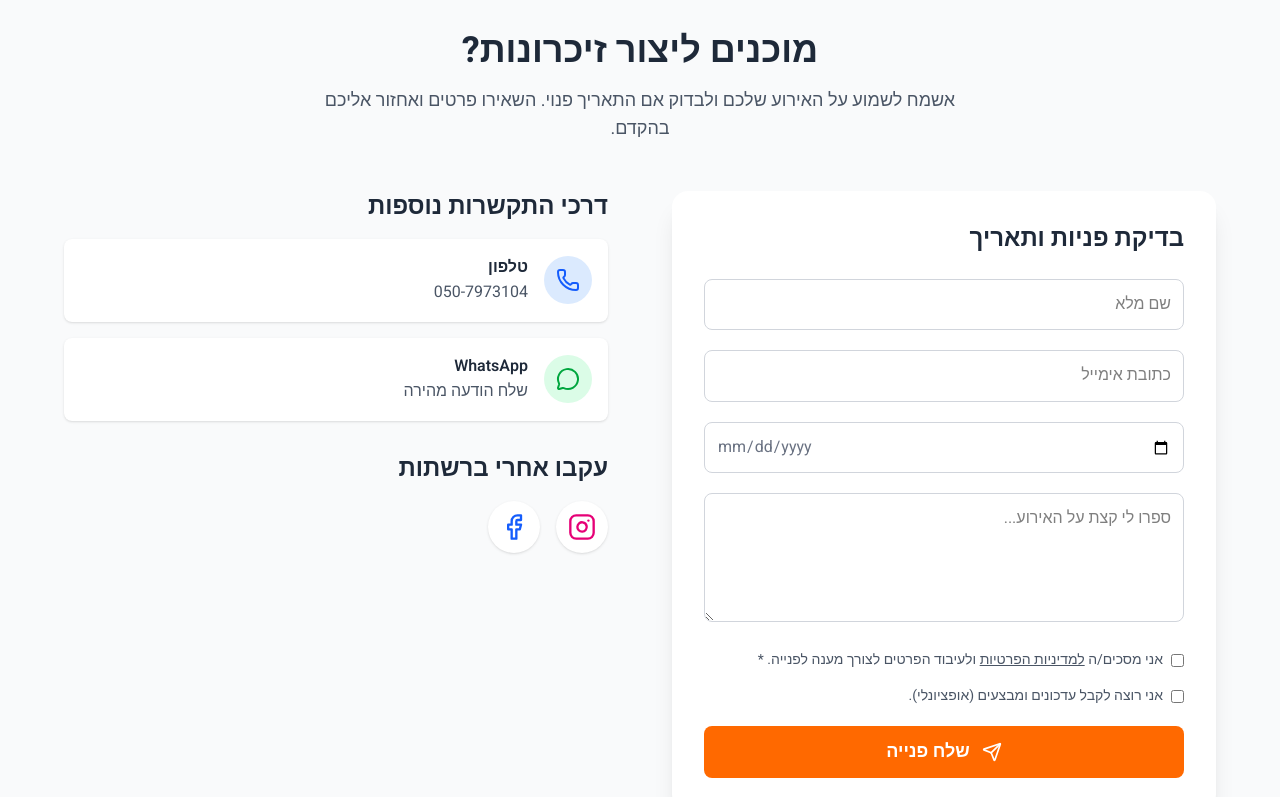
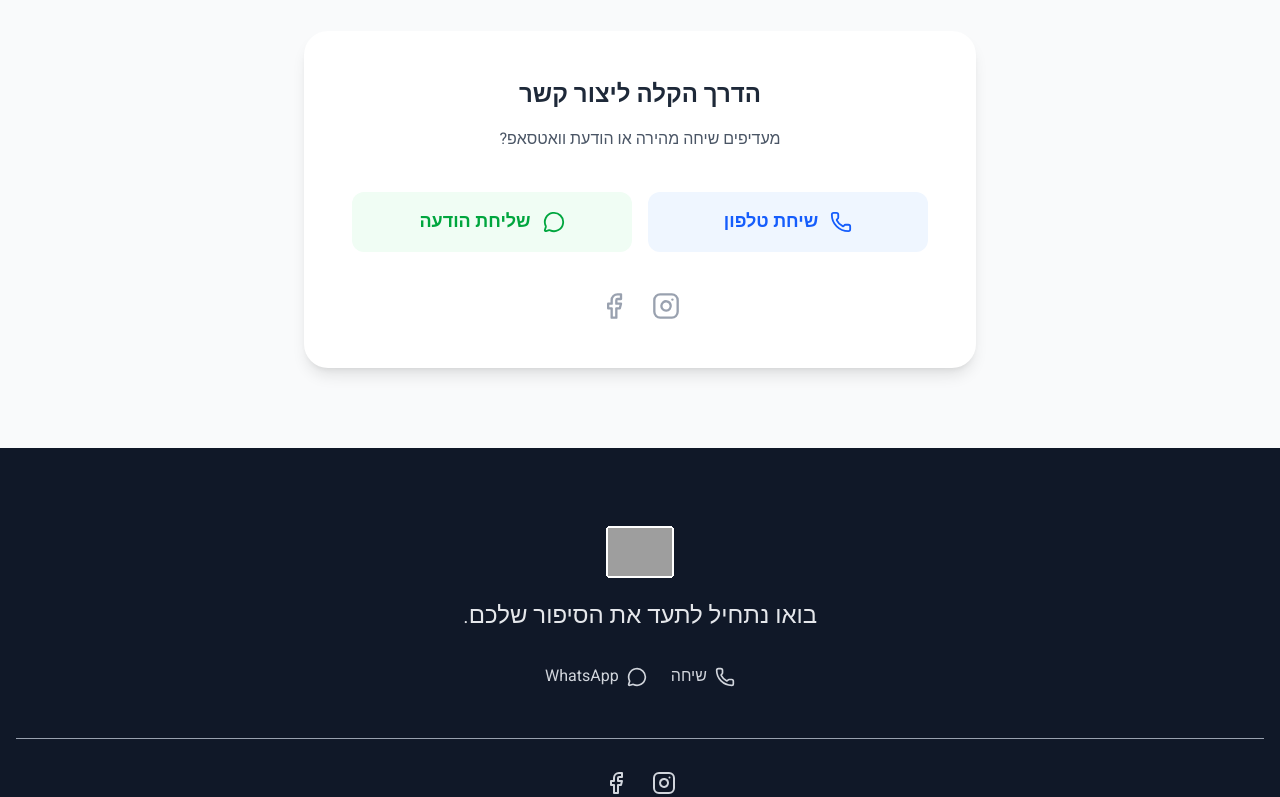
Before and after one commit to Didihazan/yanivYashar, a React (Vite) app: page / in a window 1280 px wide. Shown: the part 4500-5297 px from the top of the page. Built offline with nearby package versions, Linux system fonts and the light colour scheme; grey boxes are pictures that could not be loaded.

Commit message:
add cursor-pointer class to buttons in AccessibilityWidget, CookieConsent, and LegalModals for improved UX

```diff
--- a/src/components/ContactSection.jsx
+++ b/src/components/ContactSection.jsx
@@ -1,170 +1,58 @@
-import React, { useState } from 'react';
-import { Phone, Mail, MessageCircle, Instagram, Facebook, Send } from 'lucide-react';
+import React from 'react';
+import { Phone, MessageCircle, Instagram, Facebook } from 'lucide-react';
 
 const ContactSection = () => {
-    const [formData, setFormData] = useState({
-        name: '',
-        email: '',
-        eventDate: '', // Added event date field
-        message: '',
-        privacyConsent: false,
-        marketingConsent: false
-    });
-
-    const handleSubmit = (e) => {
-        e.preventDefault();
-        if (!formData.privacyConsent) {
-            alert('יש לאשר את מדיניות הפרטיות כדי להמשיך.');
-            return;
-        }
-        // Logic to send the form data
-        console.log('Form submitted:', formData);
-        alert('הפנייה נשלחה בהצלחה! ניצור קשר בהקדם.');
-        // Optionally reset form
-        setFormData({
-            name: '',
-            email: '',
-            eventDate: '',
-            message: '',
-            privacyConsent: false,
-            marketingConsent: false
-        });
-    };
-
-    const handleInputChange = (e) => {
-        const { name, value, type, checked } = e.target;
-        setFormData(prev => ({
-            ...prev,
-            [name]: type === 'checkbox' ? checked : value
-        }));
-    };
-
     return (
         <section id="contact" className="py-20 bg-gray-50">
             <div className="container mx-auto px-4">
-                <div className="text-center mb-12">
-                    <h2 className="text-3xl md:text-4xl font-bold text-gray-800 mb-4">
-                        מוכנים ליצור זיכרונות?
-                    </h2>
-                    <p className="text-lg text-gray-600 max-w-2xl mx-auto">
-                        אשמח לשמוע על האירוע שלכם ולבדוק אם התאריך פנוי. השאירו פרטים ואחזור אליכם בהקדם.
+                <div className="max-w-2xl mx-auto bg-white rounded-3xl p-8 sm:p-12 shadow-lg text-center">
+                    <h3 className="text-2xl font-bold text-gray-800 mb-4">
+                        הדרך הקלה ליצור קשר
+                    </h3>
+                    <p className="text-gray-600 mb-10">
+                        מעדיפים שיחה מהירה או הודעת וואטסאפ?
                     </p>
-                </div>
 
-                <div className="max-w-6xl mx-auto grid md:grid-cols-2 gap-10 md:gap-16 items-start">
-
-                    {/* Column 1: The Form */}
-                    <div className="bg-white p-8 rounded-2xl shadow-xl order-last md:order-first">
-                        <h3 className="text-2xl font-bold text-gray-800 mb-6">בדיקת פניות ותאריך</h3>
-                        <form onSubmit={handleSubmit} className="space-y-5">
-                            <div>
-                                <label htmlFor="name" className="sr-only">שם מלא</label>
-                                <input
-                                    type="text"
-                                    id="name"
-                                    name="name"
-                                    placeholder="שם מלא"
-                                    required
-                                    value={formData.name}
-                                    onChange={handleInputChange}
-                                    className="w-full p-3 border border-gray-300 rounded-lg focus:ring-2 focus:ring-blue-500 focus:border-blue-500 transition"
-                                />
-                            </div>
-                            <div>
-                                <label htmlFor="email" className="sr-only">כתובת אימייל</label>
-                                <input
-                                    type="email"
-                                    id="email"
-                                    name="email"
-                                    placeholder="כתובת אימייל"
-                                    required
-                                    value={formData.email}
-                                    onChange={handleInputChange}
-                                    className="w-full p-3 border border-gray-300 rounded-lg focus:ring-2 focus:ring-blue-500 focus:border-blue-500 transition"
-                                />
-                            </div>
-                            <div>
-                                <label htmlFor="eventDate" className="sr-only">תאריך האירוע</label>
-                                <input
-                                    type="date"
-                                    id="eventDate"
-                                    name="eventDate"
-                                    required
-                                    value={formData.eventDate}
-                                    onChange={handleInputChange}
-                                    className="w-full p-3 border border-gray-300 rounded-lg focus:ring-2 focus:ring-blue-500 focus:border-blue-500 transition text-gray-500"
-                                />
-                            </div>
-                            <div>
-                                <label htmlFor="message" className="sr-only">הודעה</label>
-                                <textarea
-                                    id="message"
-                                    name="message"
-                                    placeholder="ספרו לי קצת על האירוע..."
-                                    rows="4"
-                                    value={formData.message}
-                                    onChange={handleInputChange}
-                                    className="w-full p-3 border border-gray-300 rounded-lg focus:ring-2 focus:ring-blue-500 focus:border-blue-500 transition"
-                                ></textarea>
-                            </div>
-
-                            <div className="space-y-4 text-sm text-gray-600">
-                                <label className="flex items-start gap-2 cursor-pointer">
-                                    <input type="checkbox" name="privacyConsent" required checked={formData.privacyConsent} onChange={handleInputChange} className="mt-1 accent-orange-500" />
-                                    <span>אני מסכים/ה <a href="#" onClick={(e) => { e.preventDefault(); document.querySelector('[data-modal="privacy"]').click(); }} className="underline hover:text-blue-600">למדיניות הפרטיות</a> ולעיבוד הפרטים לצורך מענה לפנייה. *</span>
-                                </label>
-                                <label className="flex items-start gap-2 cursor-pointer">
-                                    <input type="checkbox" name="marketingConsent" checked={formData.marketingConsent} onChange={handleInputChange} className="mt-1 accent-orange-500" />
-                                    <span>אני רוצה לקבל עדכונים ומבצעים (אופציונלי).</span>
-                                </label>
-                            </div>
-
-                            <button
-                                type="submit"
-                                className="w-full flex items-center justify-center gap-3 bg-orange-500 hover:bg-orange-600 text-white py-3 px-6 rounded-lg font-semibold text-lg transition-all duration-300 transform hover:scale-105 focus:outline-none focus:ring-4 focus:ring-orange-300 cursor-pointer"
-                            >
-                                <Send className="w-5 h-5" />
-                                שלח פנייה
-                            </button>
-                        </form>
+                    {/* --- כפתורי הפעולה הראשיים --- */}
+                    <div className="flex flex-col sm:flex-row gap-4 mb-10">
+                        <a
+                            href="tel:050-1234567"
+                            className="flex-1 flex items-center justify-center gap-3 p-4 rounded-xl text-lg font-semibold bg-blue-50 text-blue-600 hover:bg-blue-100 hover:shadow-lg hover:-translate-y-1 transition-all duration-300"
+                        >
+                            <Phone size={22} />
+                            <span>שיחת טלפון</span>
+                        </a>
+                        <a
+                            href="https://wa.me/972501234567"
+                            target="_blank"
+                            rel="noopener noreferrer"
+                            className="flex-1 flex items-center justify-center gap-3 p-4 rounded-xl text-lg font-semibold bg-green-50 text-green-600 hover:bg-green-100 hover:shadow-lg hover:-translate-y-1 transition-all duration-300"
+                        >
+                            <MessageCircle size={22} />
+                            <span>שליחת הודעה</span>
+                        </a>
                     </div>
 
-                    {/* Column 2: Contact Info */}
-                    <div className="space-y-8">
-                        <div>
-                            <h3 className="text-2xl font-bold text-gray-800 mb-4">דרכי התקשרות נוספות</h3>
-                            <div className="space-y-4">
-                                <a href="tel: 050-7973104" className="flex items-center gap-4 p-4 bg-white rounded-lg shadow-sm hover:shadow-md transition-shadow group cursor-pointer">
-                                    <div className="bg-blue-100 text-blue-600 rounded-full p-3">
-                                        <Phone className="w-6 h-6" />
-                                    </div>
-                                    <div>
-                                        <p className="font-semibold text-gray-800">טלפון</p>
-                                        <p className="text-gray-600 group-hover:text-blue-600 transition-colors">050-7973104</p>
-                                    </div>
-                                </a>
-                                <a href="https://wa.me/972507973104" target="_blank" rel="noopener noreferrer" className="flex items-center gap-4 p-4 bg-white rounded-lg shadow-sm hover:shadow-md transition-shadow group cursor-pointer">
-                                    <div className="bg-green-100 text-green-600 rounded-full p-3">
-                                        <MessageCircle className="w-6 h-6" />
-                                    </div>
-                                    <div>
-                                        <p className="font-semibold text-gray-800">WhatsApp</p>
-                                        <p className="text-gray-600 group-hover:text-green-600 transition-colors">שלח הודעה מהירה</p>
-                                    </div>
-                                </a>
-                            </div>
-                        </div>
-                        <div>
-                            <h3 className="text-2xl font-bold text-gray-800 mb-4">עקבו אחרי ברשתות</h3>
-                            <div className="flex gap-4">
-                                <a href="https://instagram.com/yaniv_photography" target="_blank" rel="noopener noreferrer" aria-label="אינסטגרם" className="p-3 bg-white rounded-full shadow-sm hover:shadow-md transition-all transform hover:scale-110 cursor-pointer">
-                                    <Instagram className="w-7 h-7 text-pink-600" />
-                                </a>
-                                <a href="https://facebook.com/yaniv.photography" target="_blank" rel="noopener noreferrer" aria-label="פייסבוק" className="p-3 bg-white rounded-full shadow-sm hover:shadow-md transition-all transform hover:scale-110 cursor-pointer">
-                                    <Facebook className="w-7 h-7 text-blue-600" />
-                                </a>
-                            </div>
-                        </div>
+                    {/* --- קישורי רשתות חברתיות --- */}
+                    <div className="flex justify-center gap-6">
+                        <a
+                            href="https://instagram.com/yaniv_photography"
+                            target="_blank"
+                            rel="noopener noreferrer"
+                            aria-label="אינסטגרם"
+                            className="text-gray-400 hover:text-gray-800 hover:scale-110 transition-all duration-300"
+                        >
+                            <Instagram size={28} />
+                        </a>
+                        <a
+                            href="https://facebook.com/yaniv.photography"
+                            target="_blank"
+                            rel="noopener noreferrer"
+                            aria-label="פייסבוק"
+                            className="text-gray-400 hover:text-gray-800 hover:scale-110 transition-all duration-300"
+                        >
+                            <Facebook size={28} />
+                        </a>
                     </div>
                 </div>
             </div>
--- a/src/components/Header.jsx
+++ b/src/components/Header.jsx
@@ -32,7 +32,7 @@ const Header = () => {
         { id: "contact", label: "צור קשר" },
     ];
 
-    const linkBase = "transition-colors focus:outline-none focus:ring-2 rounded-sm whitespace-nowrap cursor-pointer"; // הוספנו whitespace-nowrap
+    const linkBase = "transition-colors focus:outline-none focus:ring-2 rounded-sm whitespace-nowrap cursor-pointer";
     const linkColors = isScrolled
         ? "text-gray-800 hover:text-orange-600 focus:ring-orange-500"
         : "text-white/90 hover:text-white focus:ring-white/70";
```
